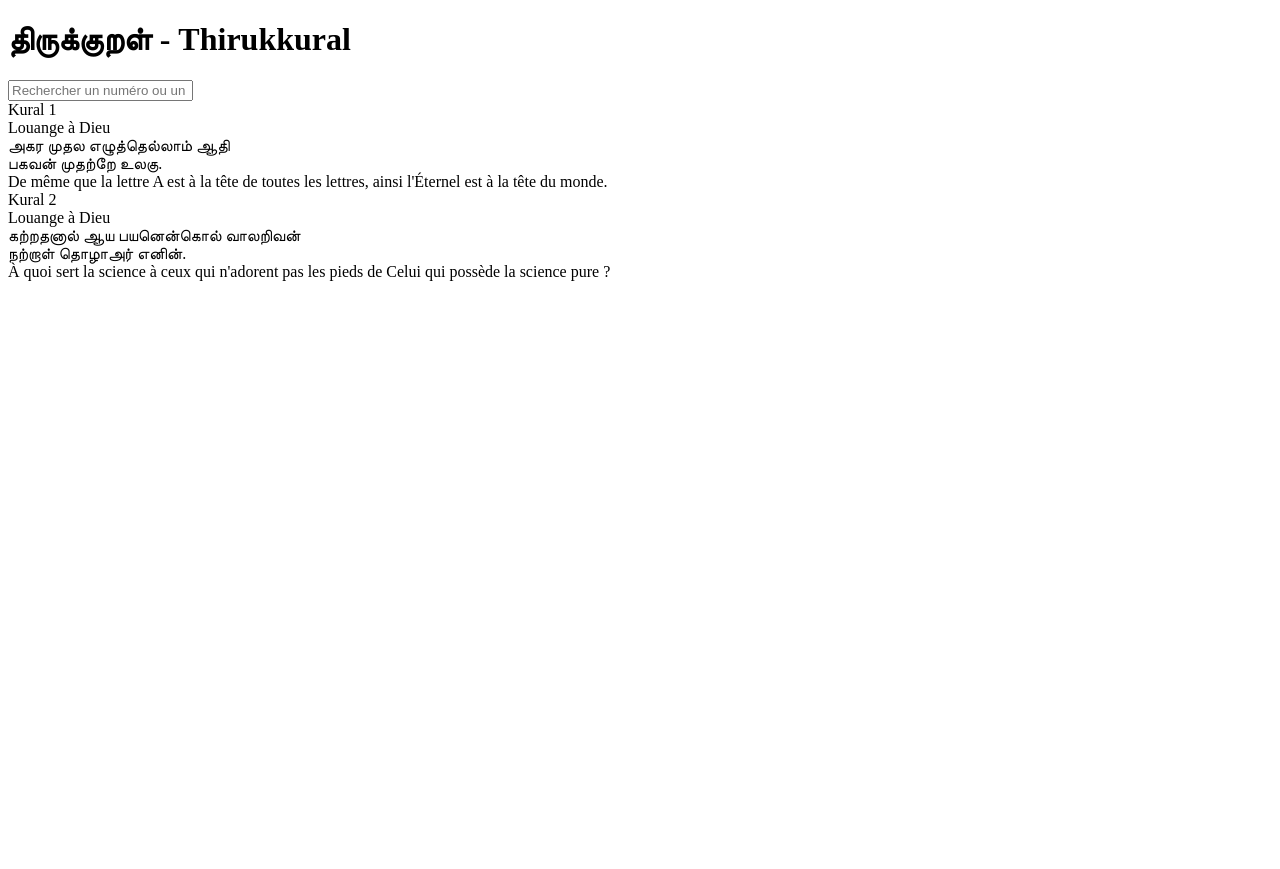
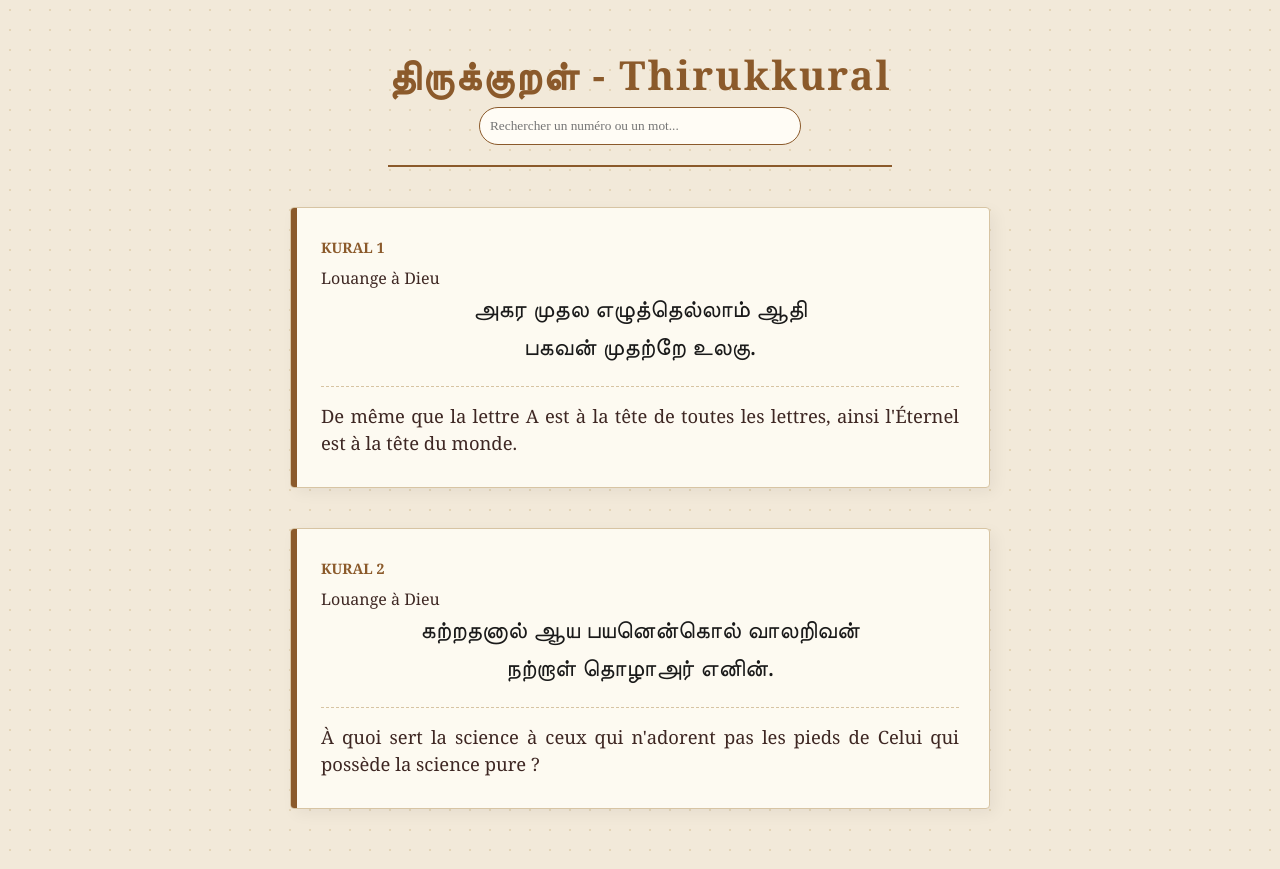
Before and after one commit to arunkobi27-max/thirukkural2026, a plain HTML site: page index.html in a window 1280 px wide. Before the commit the page ends 800 px from the top, so only its background shows below. Drawn offline with Linux system fonts and the light colour scheme.

Commit message:
Update index.html

```diff
--- a/index.html
+++ b/index.html
@@ -3,7 +3,115 @@
 <head>
     <meta charset="UTF-8">
     <title>Thirukkural Français</title>
-    <link rel="stylesheet" href="style.css">
+    <style>
+    /* Palette de couleurs "Vieux Manuscrit" */
+:root {
+    --bg-paper: #f2e9d9;       /* Beige papier ancien */
+    --kural-bg: #fdfaf1;      /* Fond de carte crème */
+    --accent-brown: #8b5a2b;   /* Marron chaud */
+    --text-main: #3e2723;      /* Marron très foncé (presque noir) */
+    --border-color: #d7c4a3;   /* Bordure parchemin */
+}
+
+body {
+    background-color: var(--bg-paper);
+    background-image: radial-gradient(#e5d5b7 1px, transparent 1px);
+    background-size: 20px 20px; /* Petit effet de texture papier */
+    font-family: 'Georgia', serif;
+    color: var(--text-main);
+    margin: 0;
+    padding: 20px;
+    display: flex;
+    flex-direction: column;
+    align-items: center;
+}
+
+header {
+    text-align: center;
+    border-bottom: 2px double var(--accent-brown);
+    margin-bottom: 40px;
+    padding-bottom: 20px;
+    max-width: 800px;
+}
+
+h1 {
+    font-size: 2.5em;
+    color: var(--accent-brown);
+    margin-bottom: 5px;
+    letter-spacing: 2px;
+}
+
+.container {
+    width: 100%;
+    max-width: 700px;
+}
+
+.kural-card {
+    background-color: var(--kural-bg);
+    border: 1px solid var(--border-color);
+    border-radius: 4px;
+    padding: 30px;
+    margin-bottom: 40px;
+    box-shadow: 5px 5px 15px rgba(0,0,0,0.05);
+    position: relative;
+    overflow: hidden;
+}
+
+/* Effet de bordure décorative sur le côté */
+.kural-card::before {
+    content: "";
+    position: absolute;
+    left: 0;
+    top: 0;
+    bottom: 0;
+    width: 6px;
+    background-color: var(--accent-brown);
+}
+
+.number {
+    font-size: 0.9em;
+    text-transform: uppercase;
+    color: var(--accent-brown);
+    font-weight: bold;
+    display: block;
+    margin-bottom: 10px;
+}
+
+.chapter-title {
+    font-style: italic;
+    font-size: 1.1em;
+    color: #6d4c41;
+    margin-bottom: 20px;
+    text-align: center;
+}
+
+.tamil {
+    font-size: 1.5em;
+    line-height: 1.6;
+    margin-bottom: 20px;
+    color: #1a1a1a;
+    text-align: center;
+}
+
+.french-translation {
+    font-size: 1.15em;
+    line-height: 1.5;
+    padding-top: 15px;
+    border-top: 1px dashed var(--border-color);
+    text-align: justify;
+}
+
+/* Barre de recherche style ancien */
+input#search {
+    padding: 10px;
+    width: 300px;
+    border: 1px solid var(--accent-brown);
+    background: #fffcf5;
+    border-radius: 20px;
+    outline: none;
+    font-family: serif;
+}
+ </style>
 </head>
 <body>
 
```
